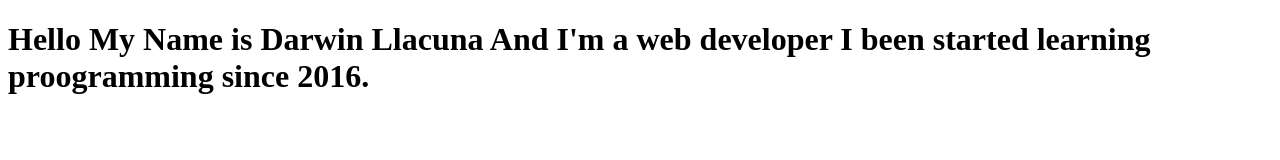
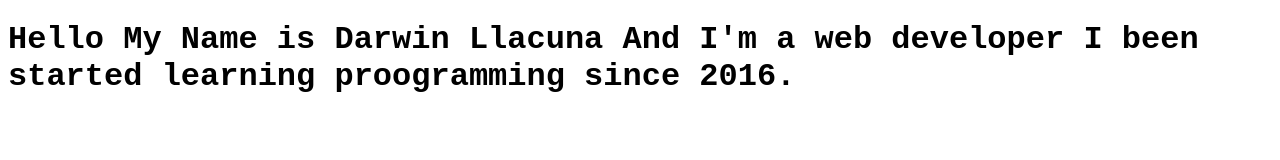
Before and after one commit to Redtro2k/testing-web, a plain HTML site: page index.html in a window 1280 px wide. Drawn offline with Linux system fonts and the light colour scheme.

Commit message:
add styl.css

```diff
--- a/index.html
+++ b/index.html
@@ -3,6 +3,7 @@
 <head>
     <meta charset="UTF-8">
     <meta name="viewport" content="width=device-width, initial-scale=1.0">
+    <link rel="stylesheet" href="style.css">
     <title>Document</title>
 </head>
 <body>
--- /dev/null
+++ b/style.css
@@ -0,0 +1,3 @@
+body{
+    font-family: 'Courier New', Courier, monospace;
+}
```
